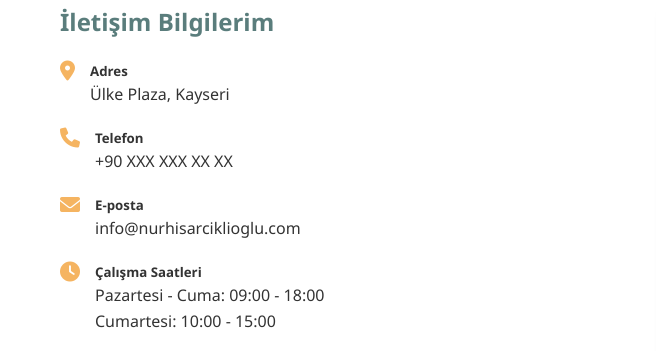
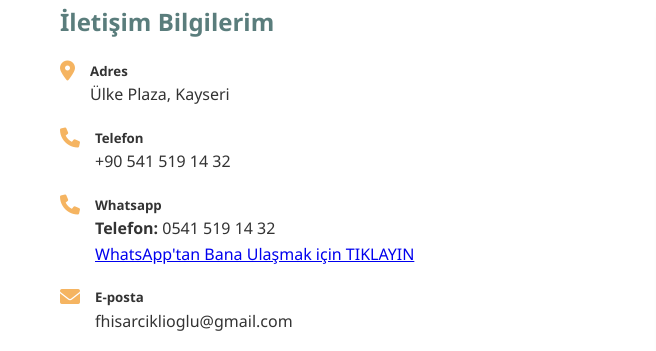
Before and after one commit to matematiksel/nur, a plain HTML site: page nur6.html in a window 1280 px wide. Shown: the part 3005-3356 px from the top of the page, 0-656 px from the left. Drawn offline with Linux system fonts and the light colour scheme; grey boxes are pictures that could not be loaded.

Commit message:
Update nur6.html

```diff
--- a/nur6.html
+++ b/nur6.html
@@ -619,14 +619,21 @@
                         <i class="fas fa-phone"></i>
                         <div>
                             <h5>Telefon</h5>
-                            <p>+90 XXX XXX XX XX</p>
+                            <p>+90 541 519 14 32</p>
+                        </div>
+                    </div>
+                    <div class="info-item">
+                        <i class="fas fa-phone"></i>
+                        <div>
+                            <h5>Whatsapp</h5>
+                            <p><strong>Telefon:</strong> 0541 519 14 32</p>  <a href="https://wa.me/905415191432" target="_blank">WhatsApp'tan Bana Ulaşmak için TIKLAYIN</a>
                         </div>
                     </div>
                     <div class="info-item">
                         <i class="fas fa-envelope"></i>
                         <div>
                             <h5>E-posta</h5>
-                            <p>info@nurhisarciklioglu.com</p>
+                            <p>fhisarciklioglu@gmail.com</p>
                         </div>
                     </div>
                     <div class="info-item">
```
